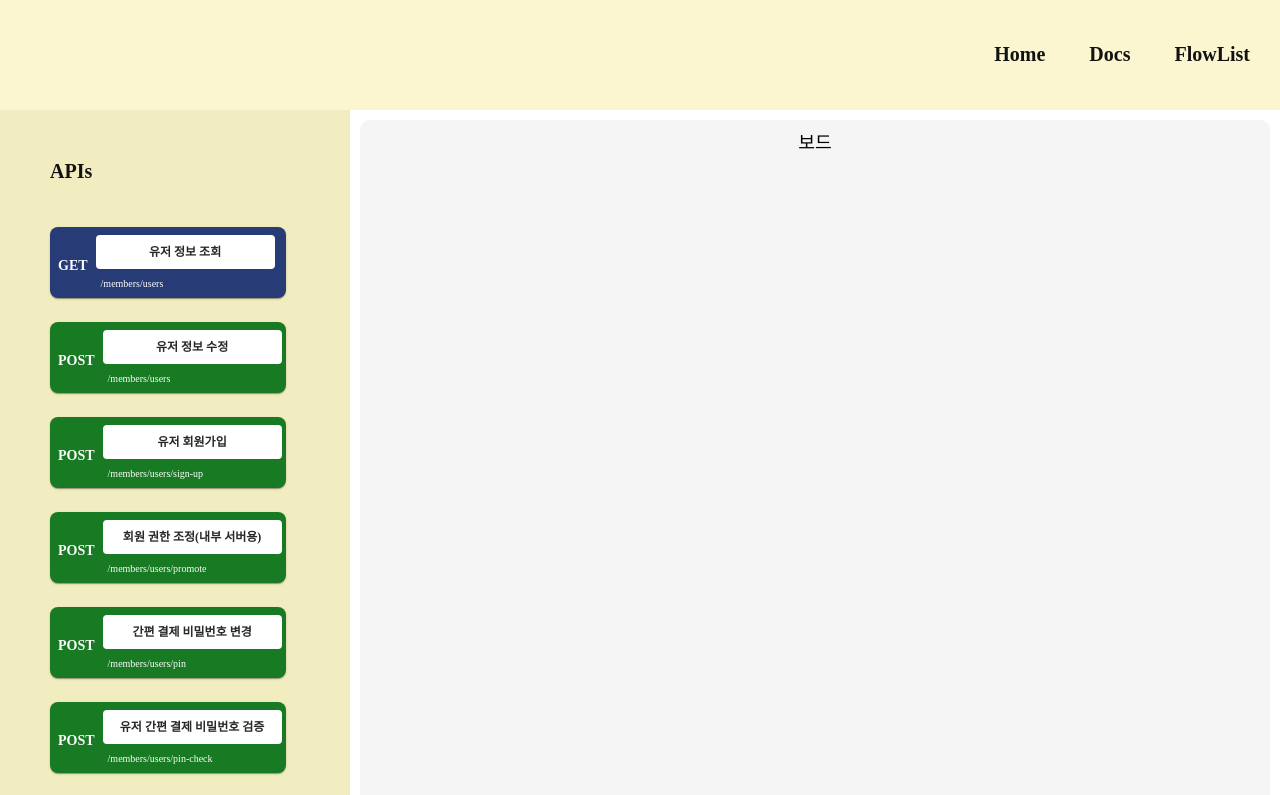
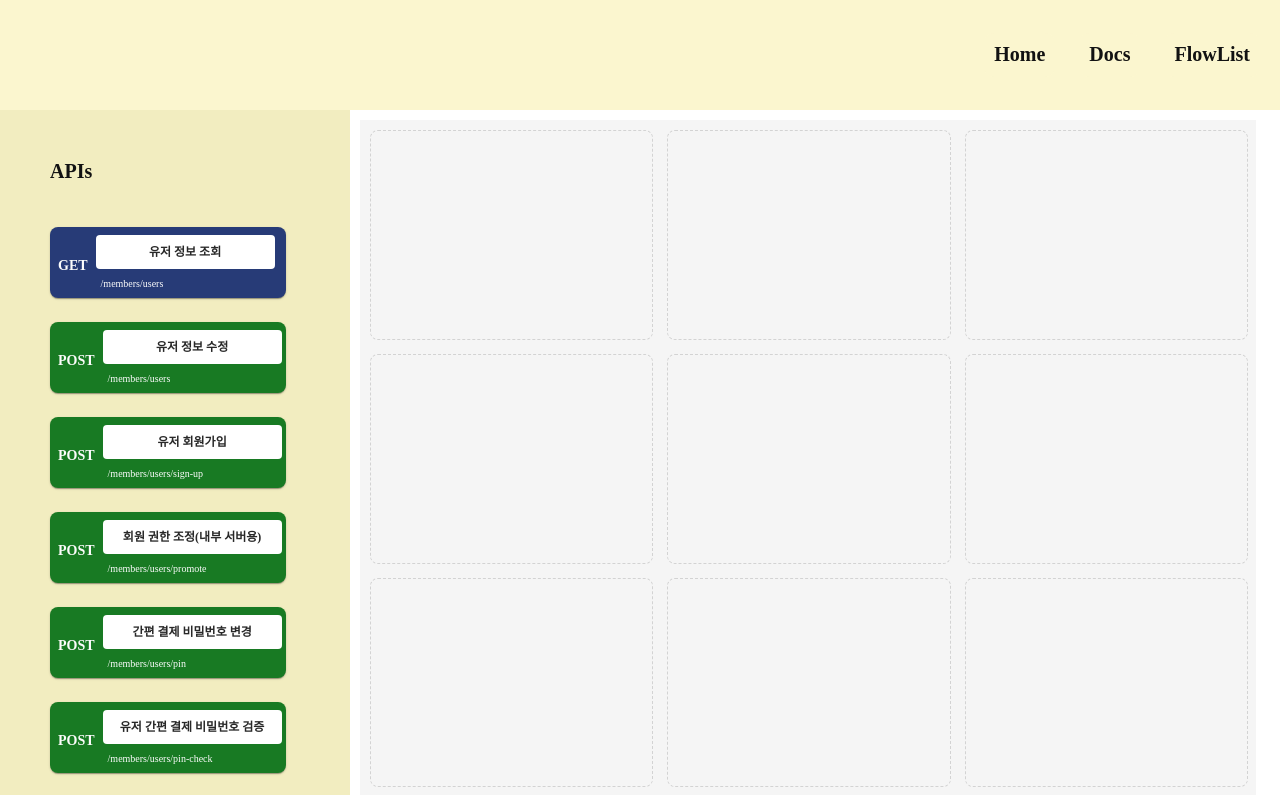
Before and after one commit to Binddog/Binddog, a React (Create React App) app in the folder frontend/binddog-core/: page /flow/1 in a window 1280 px wide. Shown: the top 795 px of the page. Built offline with nearby package versions, Linux system fonts and the light colour scheme; a web font is replaced by a local one.

Commit message:
:sparkles: Feat: block 컴포넌트 drag & drop 기능 추가

```diff
--- a/frontend/binddog-core/package.json
+++ b/frontend/binddog-core/package.json
@@ -3,8 +3,10 @@
   "version": "0.1.0",
   "private": true,
   "dependencies": {
+    "@dnd-kit/core": "^6.1.0",
     "@emotion/react": "^11.13.3",
     "@emotion/styled": "^11.13.0",
+    "@mui/icons-material": "^6.1.6",
     "@mui/material": "^6.1.5",
     "@testing-library/jest-dom": "^5.17.0",
     "@testing-library/react": "^13.4.0",
--- a/frontend/binddog-core/src/App.css
+++ b/frontend/binddog-core/src/App.css
@@ -4,6 +4,14 @@
   /* height: 100%; */
 }
 
+html,
+body {
+  margin: 0;
+  padding: 0;
+  width: 100%;
+  height: 100%;
+  overflow-x: hidden;
+}
 .App-logo {
   height: 40vmin;
   pointer-events: none;
--- a/frontend/binddog-core/src/App.js
+++ b/frontend/binddog-core/src/App.js
@@ -18,9 +18,9 @@ function App() {
           textAlign: "center",
           display: "flex",
           flexDirection: "column",
+          overflowX: "hidden",
         }}
       >
-        {/* <h1>모든 것이 보여지는 바닥 레이어</h1> */}
         <TopNav />
         <Routes>
           <Route path="/" element={<Home />} />
--- a/frontend/binddog-core/src/Component/Block.jsx
+++ b/frontend/binddog-core/src/Component/Block.jsx
@@ -1,17 +1,32 @@
-import * as React from "react";
+import React from "react";
 import { Card, Typography, Box } from "@mui/material";
 import { useTheme } from "@mui/material/styles";
+import { useDraggable } from "@dnd-kit/core";
 
-export default function Block({ method, apiName, endpoint }) {
+export default function Block({ method, apiName, endpoint, id }) {
   const theme = useTheme();
+  const { attributes, listeners, setNodeRef, transform } = useDraggable({
+    id,
+  });
+
+  const style = {
+    transform: transform
+      ? `translate3d(${transform.x}px, ${transform.y}px, 0)`
+      : undefined,
+  };
 
   return (
     <Card
+      ref={setNodeRef}
+      style={style}
+      {...attributes}
+      {...listeners}
       sx={{
         bgcolor: theme.palette.block[method],
         borderRadius: "8px",
         width: "220px",
         padding: "8px 8px 2px",
+        cursor: "grab",
       }}
     >
       <Box
--- a/frontend/binddog-core/src/Component/BlockList.jsx
+++ b/frontend/binddog-core/src/Component/BlockList.jsx
@@ -17,6 +17,7 @@ function BlockList({ li = blocks, name }) {
         padding: "50px",
         alignItems: "flex-start",
         gap: 3,
+        overflow: "auto",
       }}
     >
       <Typography
@@ -30,6 +31,7 @@ function BlockList({ li = blocks, name }) {
       {li.map((item) => (
         <Block
           key={item.block_id}
+          id={item.block_id}
           method={item.method}
           apiName={item.name}
           endpoint={item.endpoint}
--- a/frontend/binddog-core/src/Component/Board.jsx
+++ b/frontend/binddog-core/src/Component/Board.jsx
@@ -1,23 +1,60 @@
 import React from "react";
 import { useTheme } from "@mui/material/styles";
-import { Box, Typography } from "@mui/material";
+import { Box } from "@mui/material";
+import { useDroppable } from "@dnd-kit/core";
+import Block from "./Block";
 
-function Board() {
+function DroppableZone({ id, block }) {
+  const { setNodeRef } = useDroppable({
+    id,
+  });
+
+  return (
+    <Box
+      ref={setNodeRef}
+      sx={{
+        border: "1px dashed lightgray",
+        borderRadius: "8px",
+        width: "100%",
+        height: "100%",
+        display: "flex",
+        alignItems: "center",
+        justifyContent: "center",
+      }}
+    >
+      {block && (
+        <Block
+          method={block.method}
+          apiName={block.name}
+          endpoint={block.endpoint}
+        />
+      )}
+    </Box>
+  );
+}
+
+function Board({ blocks }) {
   const theme = useTheme();
 
   return (
     <Box
       sx={{
+        width: "100%",
+        height: "100%",
+        display: "grid",
+        gridTemplateColumns: "repeat(3, 1fr)",
+        gridTemplateRows: "repeat(3, 1fr)",
+        gap: 2,
         padding: "10px",
-        height: "100%",
-        display: "flex",
-        flexDirection: "column",
-        flexGrow: 1,
-        borderRadius: "10px",
+        bgcolor: theme.palette.background.paper,
       }}
-      bgcolor={theme.palette.background.paper}
     >
-      <Typography sx={theme.title}>보드</Typography>
+      {Array.from({ length: 9 }).map((_, index) => {
+        const zoneId = `zone-${index + 1}`;
+        return (
+          <DroppableZone key={zoneId} id={zoneId} block={blocks[zoneId]} />
+        );
+      })}
     </Box>
   );
 }
--- a/frontend/binddog-core/src/Page/Flow.jsx
+++ b/frontend/binddog-core/src/Page/Flow.jsx
@@ -1,8 +1,10 @@
-import React from "react";
+import React, { useState } from "react";
 import { Box } from "@mui/material";
 import BlockList from "../Component/BlockList";
 import Board from "../Component/Board";
 import blockData from "../block.json";
+import { DndContext, DragOverlay } from "@dnd-kit/core";
+import Block from "../Component/Block";
 
 function parsePaths(paths) {
   const blocks = [];
@@ -30,26 +32,78 @@ function parsePaths(paths) {
 const parsedBlocks = parsePaths(blockData.paths);
 
 function Flow() {
+  const [droppedBlocks, setDroppedBlocks] = useState({});
+  const [activeBlock, setActiveBlock] = useState(null);
+
+  const handleDelete = (id) => {
+    setDroppedBlocks((prev) => {
+      const updatedBlocks = { ...prev };
+      delete updatedBlocks[id];
+      return updatedBlocks;
+    });
+  };
+
+  const handleDragStart = (event) => {
+    const { active } = event;
+    const blockData = parsedBlocks.find(
+      (block) => block.block_id === active.id
+    );
+    setActiveBlock(blockData);
+
+    document.body.style.overflow = "hidden";
+  };
+
+  const handleDragEnd = (event) => {
+    const { active, over } = event;
+    if (over) {
+      const zoneId = over.id;
+      const blockData = parsedBlocks.find(
+        (block) => block.block_id === active.id
+      );
+
+      if (blockData) {
+        setDroppedBlocks((prev) => ({
+          ...prev,
+          [zoneId]: blockData,
+        }));
+      }
+    }
+    setActiveBlock(null);
+
+    document.body.style.overflow = "auto";
+  };
+
   return (
-    <Box
-      sx={{
-        display: "flex",
-        flexGrow: 1,
-      }}
+    <DndContext
+      onDragStart={handleDragStart}
+      onDragEnd={handleDragEnd}
+      autoScroll={false}
     >
-      <BlockList name={"APIs"} li={parsedBlocks} />
-      <Box
-        sx={{
-          display: "flex",
-          flexDirection: "column",
-          flexGrow: 1,
-          padding: "10px",
-        }}
-      >
-        <Board />
+      <Box sx={{ display: "flex", height: "100%", overflow: "hidden" }}>
+        <Box sx={{ height: "100%", overflow: "auto" }}>
+          <BlockList name={"APIs"} li={parsedBlocks} />
+        </Box>
+        <Box
+          sx={{
+            flexGrow: 0.96,
+            height: "95%",
+            padding: "10px",
+          }}
+        >
+          <Board blocks={droppedBlocks} onDelete={handleDelete} />
+        </Box>
       </Box>
-    </Box>
+      <DragOverlay dropAnimation={null}>
+        {activeBlock ? (
+          <Block
+            id={activeBlock.block_id}
+            method={activeBlock.method}
+            apiName={activeBlock.name}
+            endpoint={activeBlock.endpoint}
+          />
+        ) : null}
+      </DragOverlay>
+    </DndContext>
   );
 }
-
 export default Flow;
```
Also changed, not shown: 1 other file (tests, documents, lock files or other folders).
